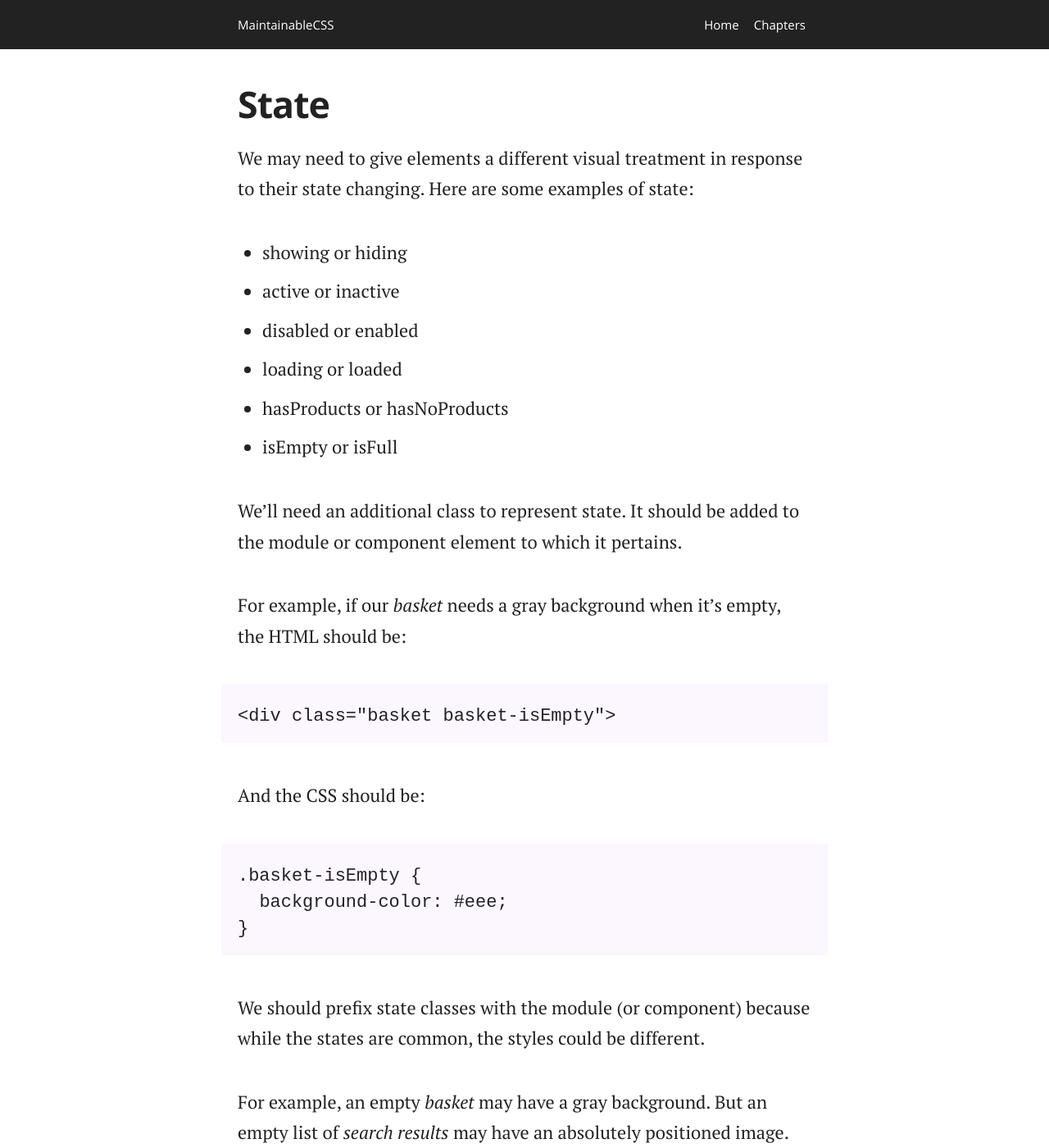
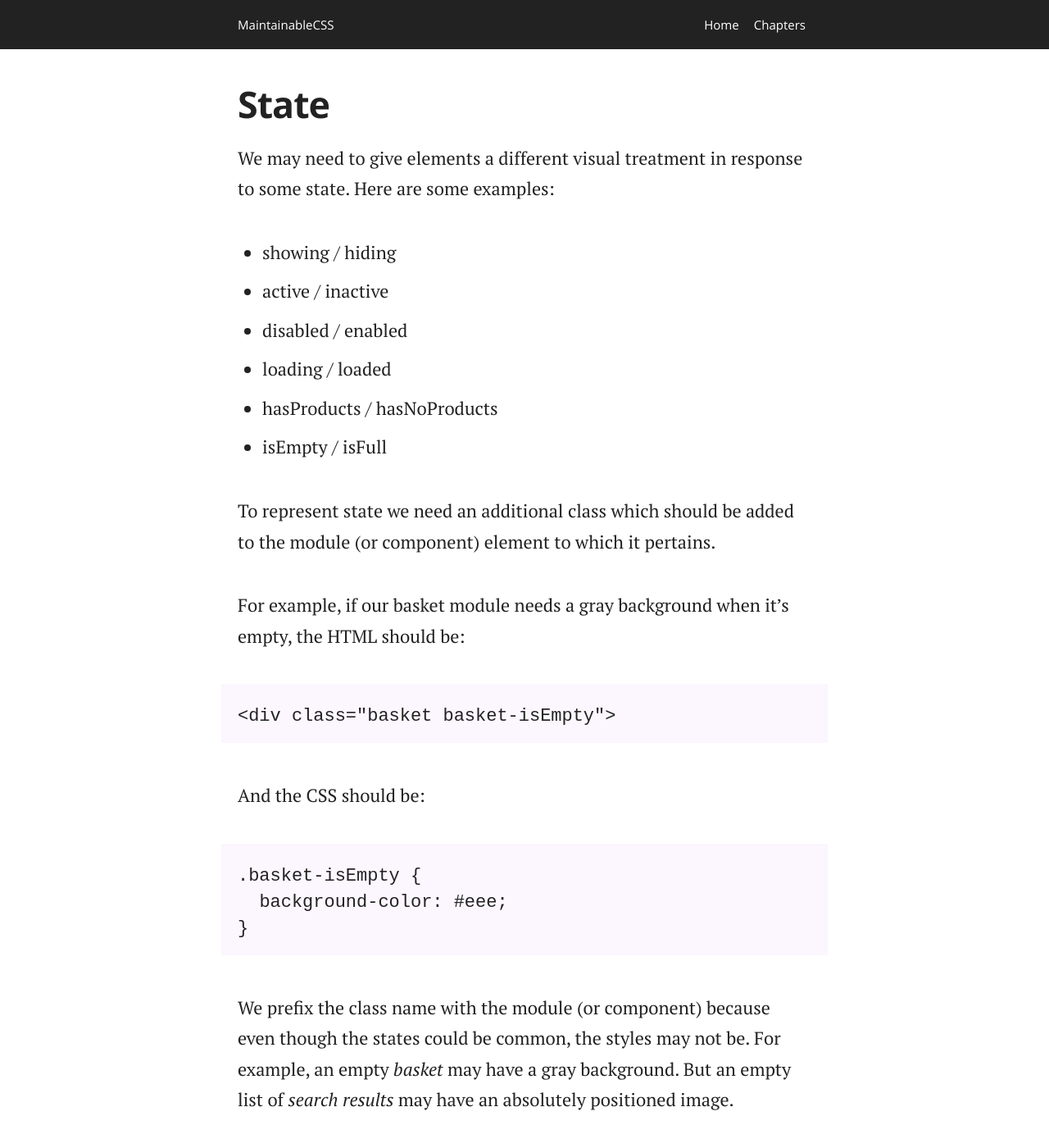
Before and after one commit to adamsilver/maintainablecss.com-jekyll, a Jekyll site: the page built from _chapters/07-state.md, in a window 1280 px wide and 1400 px high. Shown: the whole window at 82% size. Built offline with Jekyll 4.4.1, drawn with Linux system fonts in a browser that asks for light colours; some of the changed text lies outside the part shown.

```diff
--- a/_chapters/07-state.md
+++ b/_chapters/07-state.md
@@ -6,18 +6,18 @@ permalink: /chapters/state/
 description: Learn how to provide different styles to your modules and components based on state, such as showing, hiding and loading.
 ---
 
-We may need to give elements a different visual treatment in response to their state changing. Here are some examples of state:
+We may need to give elements a different visual treatment in response to some state. Here are some examples:
 
-- showing or hiding
-- active or inactive
-- disabled or enabled
-- loading or loaded
-- hasProducts or hasNoProducts
-- isEmpty or isFull
+- showing / hiding
+- active / inactive
+- disabled / enabled
+- loading / loaded
+- hasProducts / hasNoProducts
+- isEmpty / isFull
 
-We'll need an additional class to represent state. It should be added to the module or component element to which it pertains.
+To represent state we need an additional class which should be added to the module (or component) element to which it pertains.
 
-For example, if our *basket* needs a gray background when it's empty, the HTML should be:
+For example, if our basket module needs a gray background when it's empty, the HTML should be:
 
 	<div class="basket basket-isEmpty">
 
@@ -27,9 +27,7 @@ And the CSS should be:
       background-color: #eee;
 	}
 
-We should prefix state classes with the module (or component) because while the states are common, the styles could be different.
-
-For example, an empty *basket* may have a gray background. But an empty list of *search results* may have an absolutely positioned image.
+We prefix the class name with the module (or component) because even though the states could be common, the styles may not be. For example, an empty *basket* may have a gray background. But an empty list of *search results* may have an absolutely positioned image.
 
 ## What about reusing state?
 
```
Also changed, not shown: other parts of _chapters/07-state.md (+1 -1 lines), _chapters/08-modifiers.md (+5 -7 lines), _chapters/09-versioning.md (+5 -3 lines).
